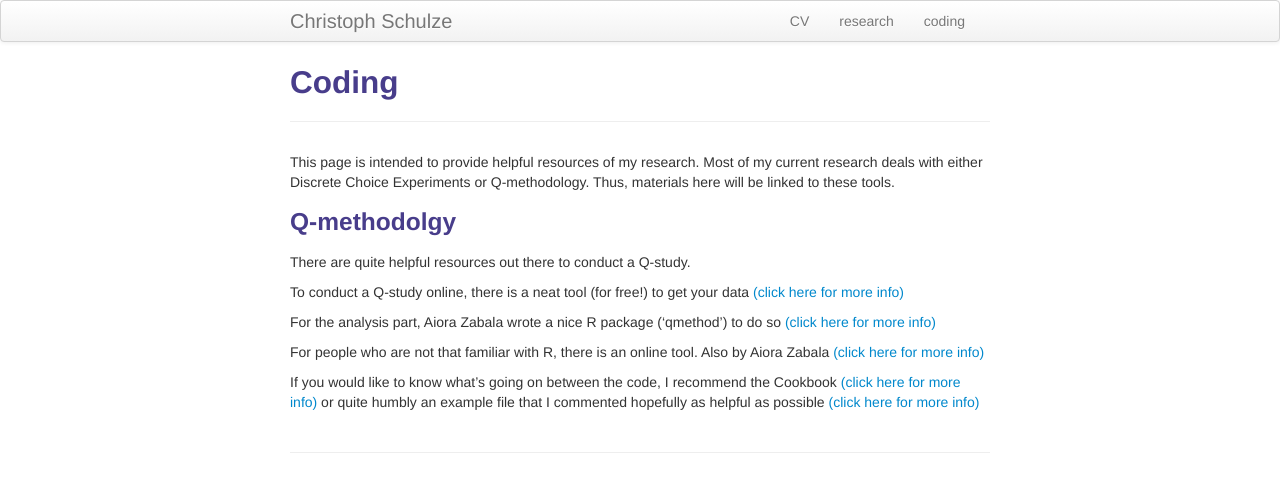
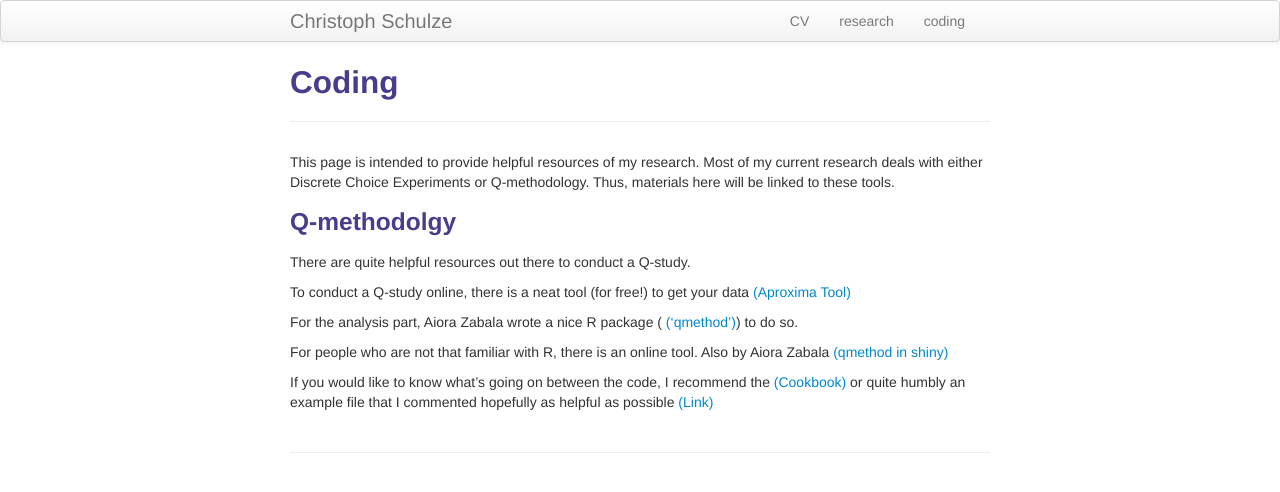
Before and after one commit to crokology/crokology.github.io, a Jekyll site: the page built from pages/coding.md, in a window 1280 px wide. Shown: the top 492 px of the page. Built offline with Jekyll 4.4.1, drawn with Linux system fonts in a browser that asks for light colours.

Commit message:
Update coding.md

```diff
--- a/pages/coding.md
+++ b/pages/coding.md
@@ -10,10 +10,10 @@ This page is intended to provide helpful resources of my research. Most of my cu
 
 There are quite helpful resources out there to conduct a Q-study.
 
-To conduct a Q-study online, there is a neat tool (for free!) to get your data  <a href="https://github.com/aproxima/htmlq">(click here for more info)</a>
+To conduct a Q-study online, there is a neat tool (for free!) to get your data  <a href="https://github.com/aproxima/htmlq">(Aproxima Tool)</a>
 
-For the analysis part, Aiora Zabala wrote a nice R package ('qmethod') to do so <a href="https://github.com/aiorazabala/qmethod">(click here for more info)</a>
+For the analysis part, Aiora Zabala wrote a nice R package ( <a href="https://github.com/aiorazabala/qmethod">('qmethod')</a>) to do so.
 
-For people who are not that familiar with R, there is an online tool. Also by Aiora Zabala <a href="https://azabala.shinyapps.io/qmethod-gui/">(click here for more info)</a>
+For people who are not that familiar with R, there is an online tool. Also by Aiora Zabala <a href="https://azabala.shinyapps.io/qmethod-gui/">(qmethod in shiny)</a>
 
-If you would like to know what's going on between the code, I recommend the Cookbook <a href="https://github.com/aiorazabala/qmethod/wiki/Cookbook">(click here for more info)</a> or quite humbly an example file that I commented hopefully as helpful as possible <a href="https://raw.githack.com/crokology/QforR/master/Instructions.html">(click here for more info)</a>
+If you would like to know what's going on between the code, I recommend the <a href="https://github.com/aiorazabala/qmethod/wiki/Cookbook">(Cookbook)</a> or quite humbly an example file that I commented hopefully as helpful as possible <a href="https://raw.githack.com/crokology/QforR/master/Instructions.html">(Link)</a>
```
